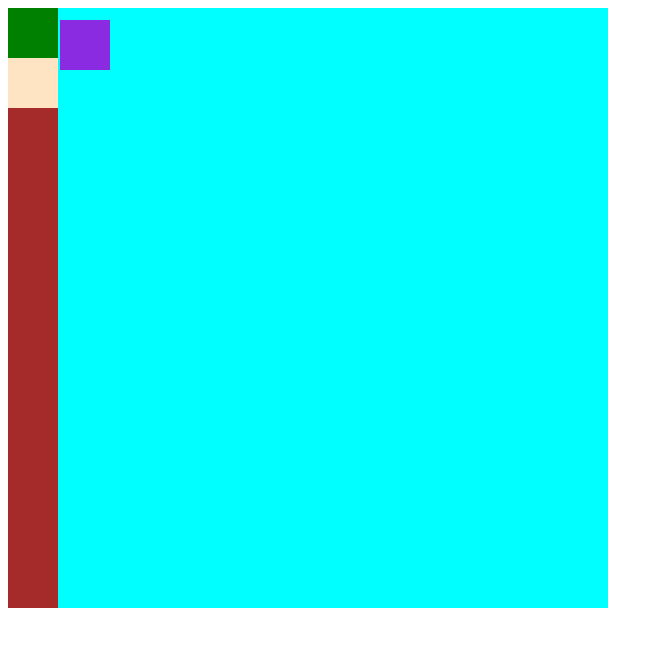
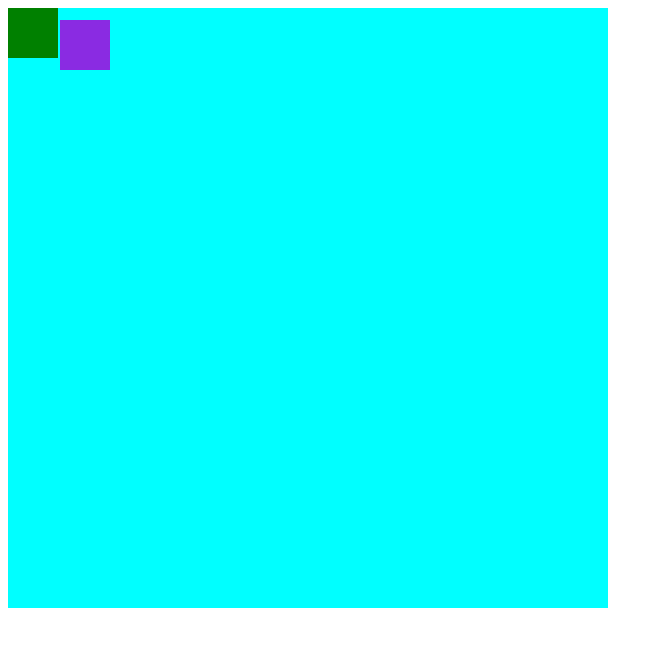
Before and after one commit to Sharian30/Second-Website, a plain HTML site: page index.html in a window 1280 px wide. Shown: the whole page, without its empty margins (0-663 px from the left). Drawn offline with Linux system fonts and the light colour scheme.

Commit message:
tect commit

```diff
--- a/index.html
+++ b/index.html
@@ -33,17 +33,7 @@
 <div class="container">
     <div class="box" id="box1"></div>
     <div class="box" id="box2"></div>
-    <div class="box" id="box3"></div>
-    <div class="box"></div>
-    <div class="box"></div>
-    <div class="box"></div>
-    <div class="box"></div>
-    <div class="box"></div>
-    <div class="box"></div>
-    <div class="box"></div>
-    <div class="box"></div>
-    <div class="box"></div>
-    <div class="box"></div>
+
 </div>
 </body>
 </html>
```
